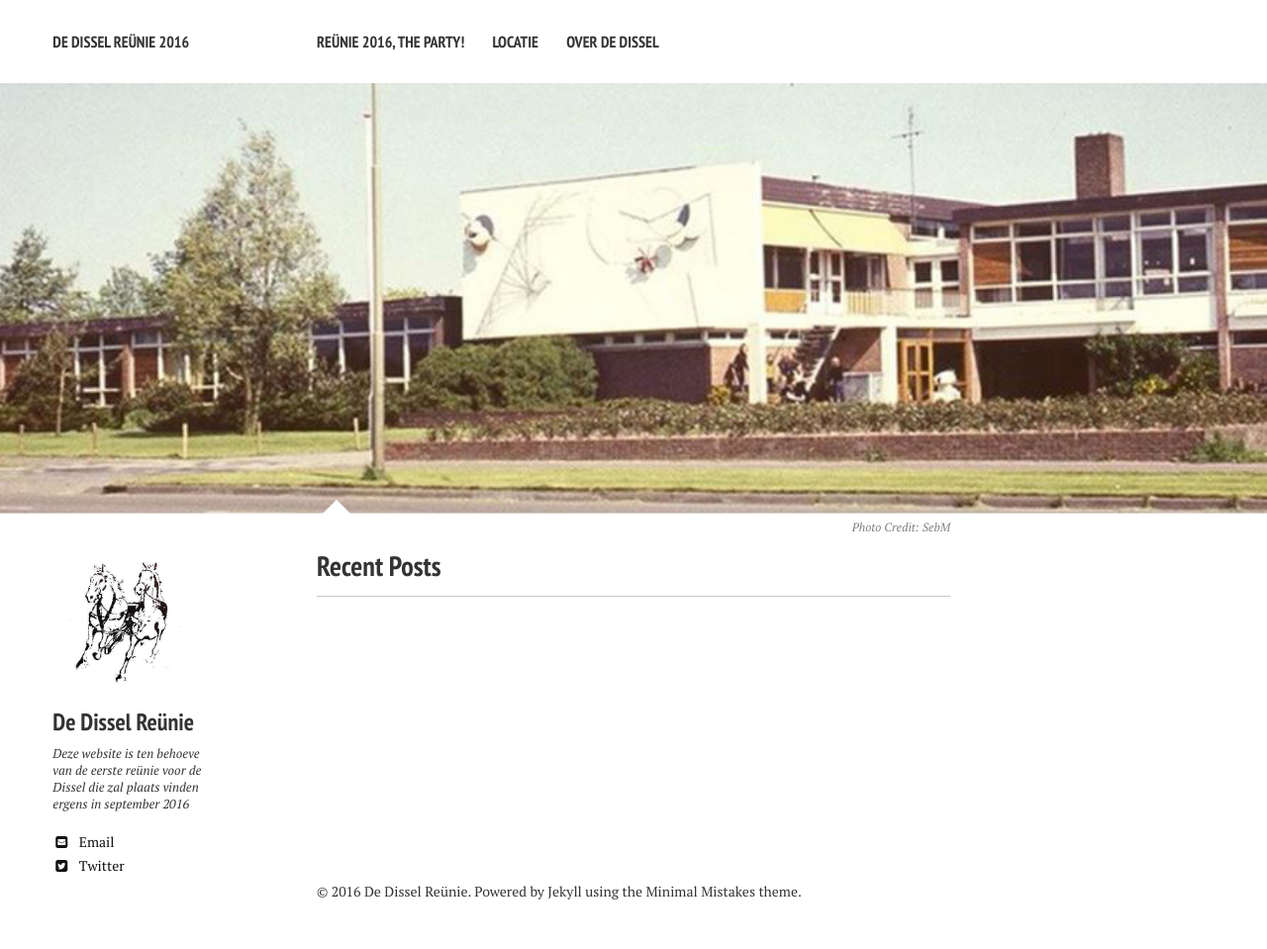
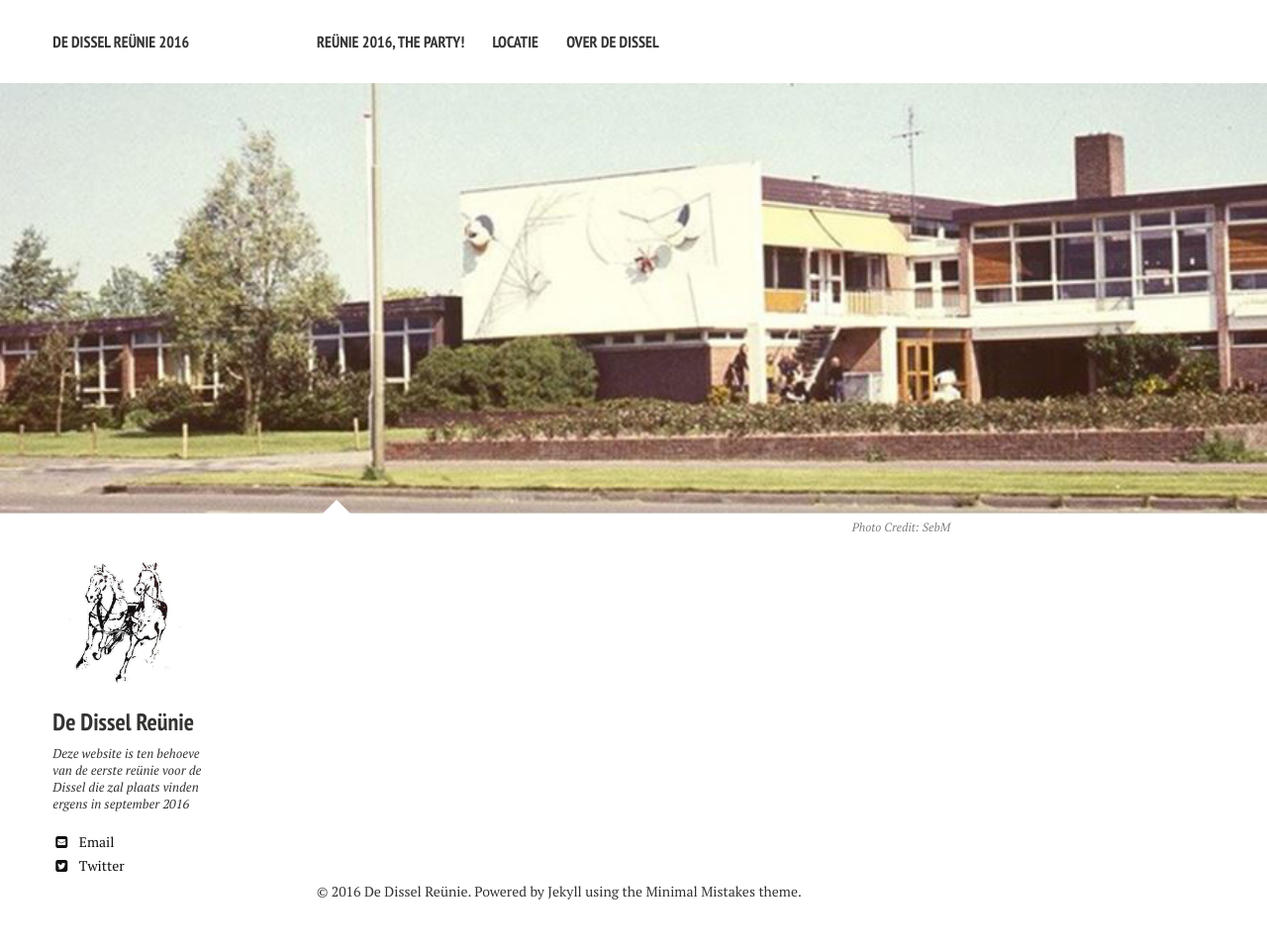
Before and after one commit to securitymonster/securitymonster.github.io, a Jekyll site: the page built from index.md, in a window 1280 px wide. Shown: the whole page at 99% size. Built offline with Jekyll 4.4.1, drawn with Linux system fonts in a browser that asks for light colours; nearby versions of some CDN libraries.

Commit message:
Script update after bundler exec jekyll build

```diff
--- a/_layouts/home.html
+++ b/_layouts/home.html
@@ -33,12 +33,7 @@
     {% include _author-bio.html %}
   </div>
   <div id="index">
-    <h3><a href="{{ site.url}}/posts/">Recent Posts</a></h3>
-    {% for post in site.posts limit:5 %}
-    <article>
 
-    </article>
-    {% endfor %}
   </div><!-- /#index -->
 </div><!-- /#main -->
 
```
